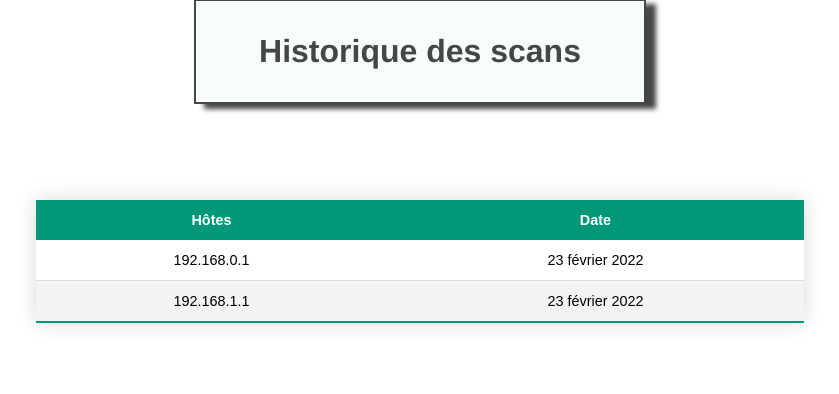
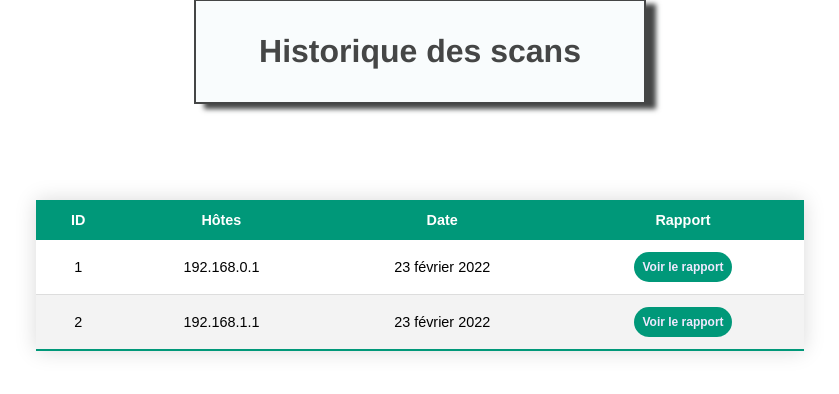
Before and after one commit to dsgdops/dsgScanpp, a Django app: page /scan/ in a window 1280 px wide. Shown: the part 173-567 px from the top of the page, without its empty margins (220-1059 px from the left). Run offline with Django 4.2, Linux system fonts and the light colour scheme; data comes from the database, SQL or seed files in the repository; both versions use the stored data as it was after the commit.

Commit message:
Add table and fix admin

```diff
--- a/src/core/static/core/style.css
+++ b/src/core/static/core/style.css
@@ -91,3 +91,28 @@ body {
     font-weight: bold;
     color: #009879;
 }
+
+.historique button {
+    color: #f0e9ff;
+    border-radius: 20px;
+    padding: 0.5rem;
+    font-size: 0.75rem;
+    font-weight: 600;
+    cursor: pointer;
+    outline: none;
+    border: none;
+    background: #009879;
+}
+
+.historique button:hover {
+    color: #f0e9ff;
+    border-radius: 20px;
+    padding: 0.5rem;
+    font-size: 0.75rem;
+    font-weight: 600;
+    cursor: pointer;
+    outline: none;
+    border: none;
+    background: #005540;
+    transition: 0.5s;
+}
--- a/src/scan/templates/scan/scan_history.html
+++ b/src/scan/templates/scan/scan_history.html
@@ -9,20 +9,25 @@
 <table class="historique">
     <thead>
         <tr>
+            <th>ID</th>
             <th>Hôtes</th>
             <th>Date</th>
+            <th>Rapport</th>
         </tr>
     </thead>
     <tbody>
         {% for scan in object_list %}
             <tr>
+                <td>{{ scan.scan_id }}</td>
                 <td>{{ scan.host }}</td>
                 <td>{{ scan.date }}</td>
+                <td> <button type="button">Voir le rapport</button> </td>
             </tr>
         {% empty %}
             <tr>
                 <td>Aucun scan</td>
                 <td>Aucun scan</td>
+                <td>0</td>
             </tr>
         {% endfor %}
     </tbody>
```
Also changed, not shown: src/db.sqlite3.
